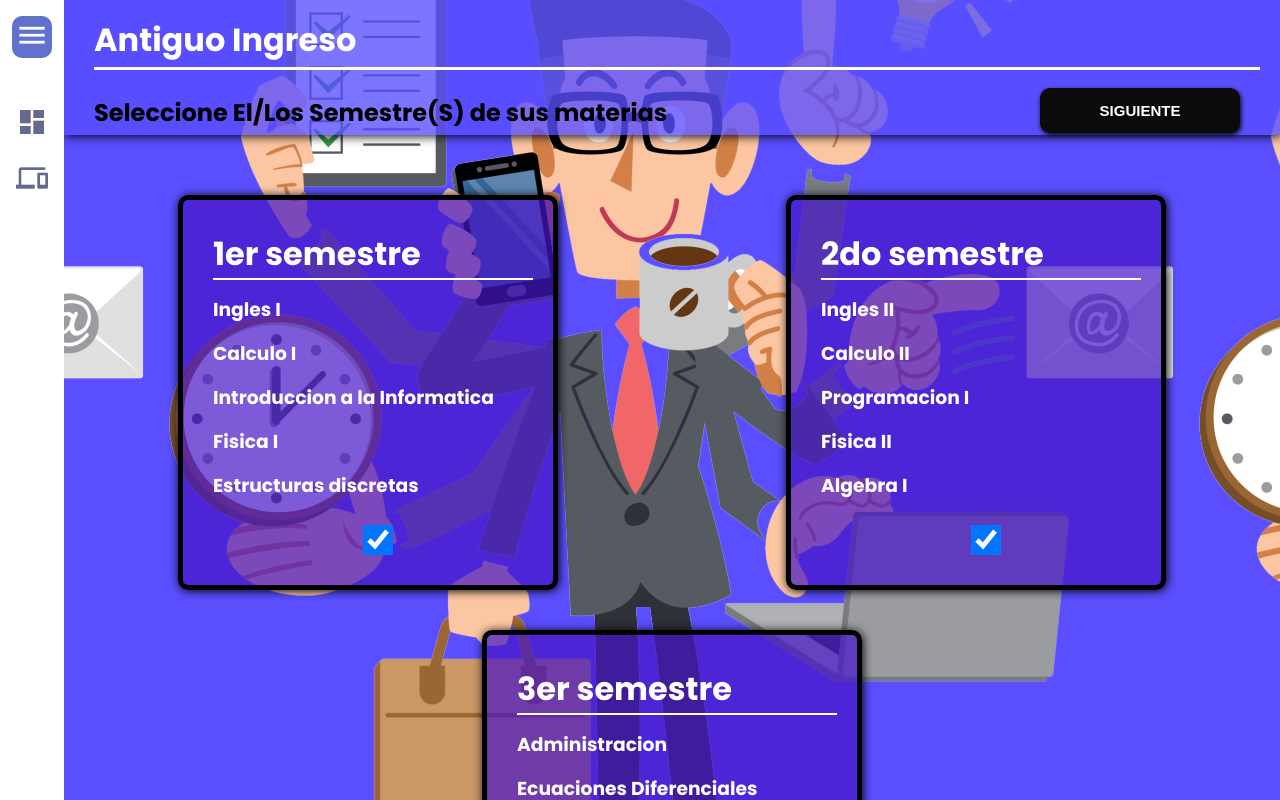
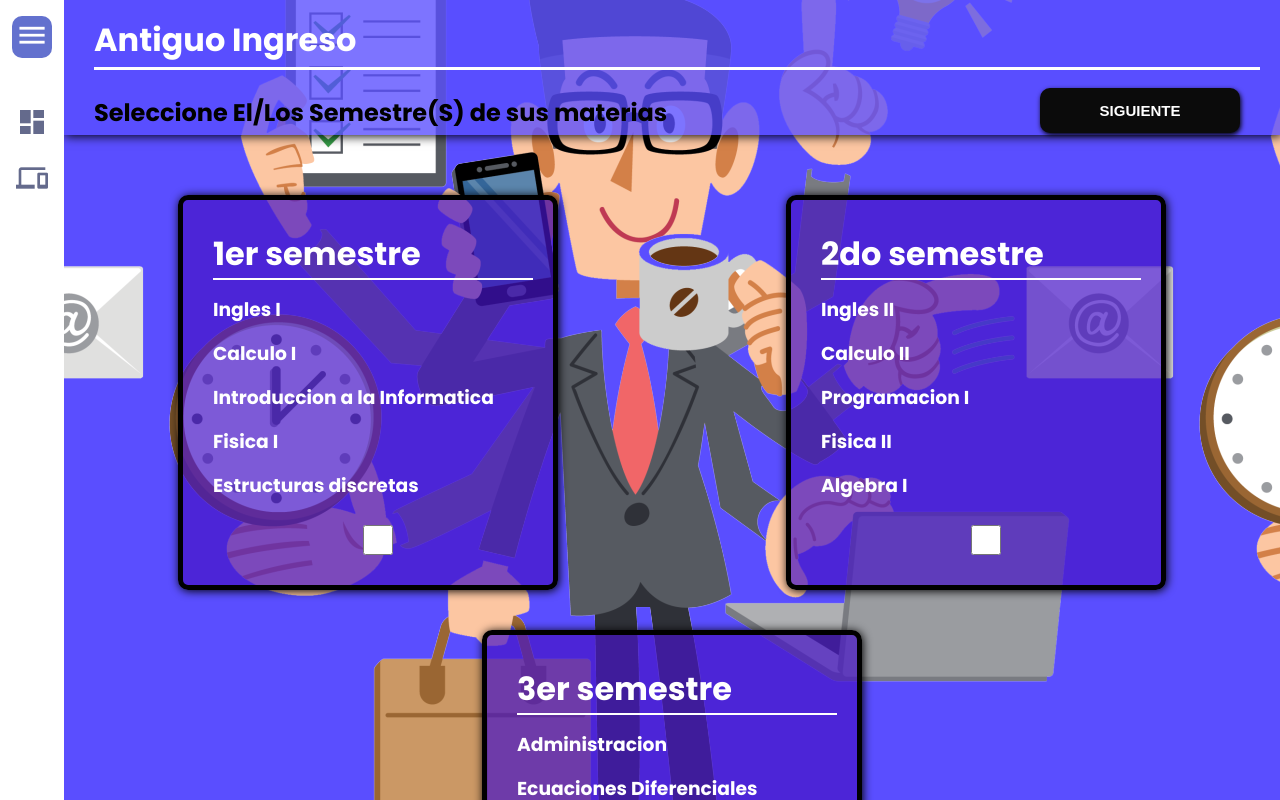
Before and after one commit to runinbk/Horarios_Front, a React (Vite) app: page /antiguo in a window 1280 px wide. Built offline with nearby package versions, Linux system fonts and the light colour scheme.

Commit message:
funcionalidad de los checkbox

```diff
--- a/src/components/CardDeMaterias/cardmaterias.jsx
+++ b/src/components/CardDeMaterias/cardmaterias.jsx
@@ -1,10 +1,26 @@
-export const Cardmaterias=({materia,sigla,grupos_asignados,seleccion})=>{
+import { useState } from "react";
+
+export const Cardmaterias=({id,materia,sigla,grupos_asignados,seleccion})=>{
+   const[estado,setestado]=useState(true);
+
+  const handlesubmit=()=>{
+    if(estado===true){
+        setestado(false)
+    }else{
+        setestado(true)
+    }
+    console.log(estado);
+    console.log(id);
+
+  };
+
+
     return(
         <>
            <h1>{materia}</h1>
            <h2>sigla:{sigla}</h2>
            <h2>grupos asignados:{grupos_asignados}</h2>
-           <input type="checkbox" checked={seleccion}></input>
+           <input type="checkbox" onClick={handlesubmit}></input>
         </>
     );
 
--- a/src/components/CardDeMaterias/contenedorcardmaterias.jsx
+++ b/src/components/CardDeMaterias/contenedorcardmaterias.jsx
@@ -7,6 +7,7 @@ export const Contenedorcardmaterias=({lista})=>{
                { lista.map(card=>(
                  <div className="cardmaterias" key={card.id}>
                     <Cardmaterias
+                      id={card.id}
                       materia={card.materia}
                       sigla={card.sigla}
                       grupos_asignados={card.grupos_asignados}
--- a/src/components/Cardsemestres/cardsemestres.jsx
+++ b/src/components/Cardsemestres/cardsemestres.jsx
@@ -1,4 +1,18 @@
-export const Cardsemestres=({semestre,materia1,materia2,materia3,materia4,materia5,materia6,materia7,materia8,seleccion})=>{
+import { useState } from "react";
+
+export const Cardsemestres=({id,semestre,materia1,materia2,materia3,materia4,materia5,materia6,materia7,materia8,seleccion})=>{
+    const[estado,setestado]=useState(true);
+
+    const handlesubmit=()=>{
+      if(estado===true){
+          setestado(false)
+      }else{
+          setestado(true)
+      }
+      console.log(estado);
+      console.log(id);
+
+    };
     return(
         <>
            <h1>{semestre}</h1>
@@ -11,7 +25,7 @@ export const Cardsemestres=({semestre,materia1,materia2,materia3,materia4,materi
            <h3>{materia7}</h3>
            <h3>{materia8}</h3>
 
-           <input type="checkbox" checked={seleccion}></input>
+           <input type="checkbox" onClick={handlesubmit}></input>
         </>
     );
 
--- a/src/components/Cardsemestres/contenedorcardsemestre.jsx
+++ b/src/components/Cardsemestres/contenedorcardsemestre.jsx
@@ -8,6 +8,7 @@ export const Contenedorcardsemestres=({lista})=>{
                { lista.map(card=>(
                  <div className="cardmaterias" key={card.id}>
                     <Cardsemestres
+                      id={card.id}
                       semestre={card.semestre}
                       materia1={card.materia1}
                       materia2={card.materia2}
```
